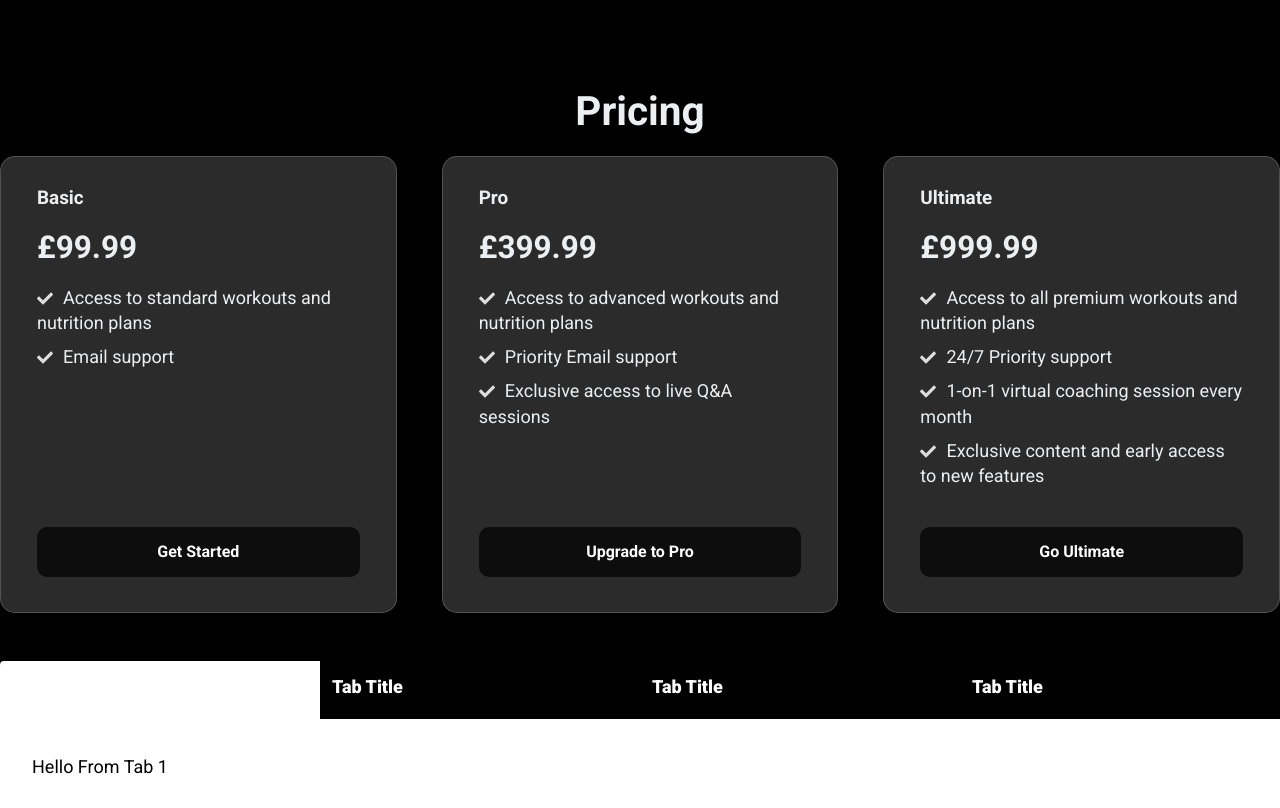
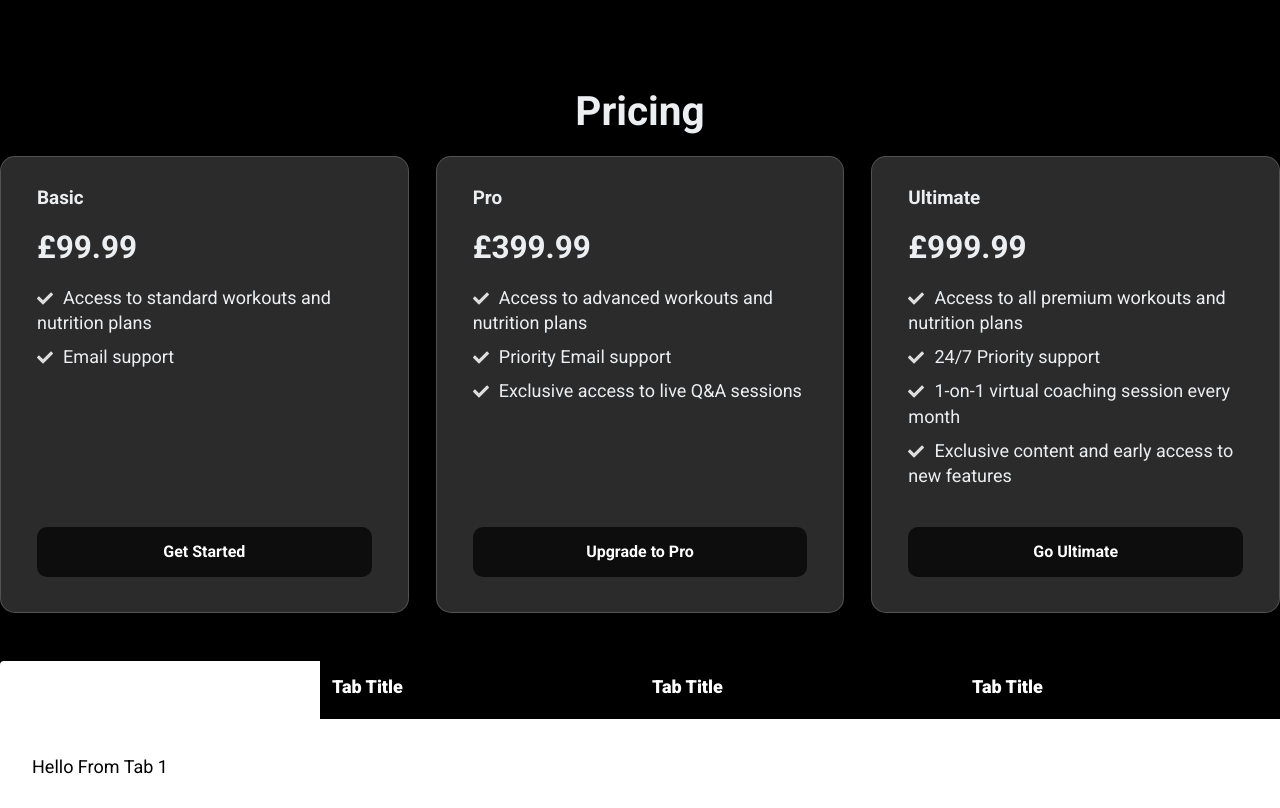
Before and after one commit to awaritefe/portfolio, a Vue app: page / in a window 1280 px wide. Shown: the part 453-1261 px from the top of the page. Built offline with nearby package versions, Linux system fonts and the light colour scheme.

Commit message:
hoveer state

```diff
--- a/src/components/AppCard.vue
+++ b/src/components/AppCard.vue
@@ -1,6 +1,6 @@
 <template>
   <!-- Media / Portfolio -->
-  <div class="card-container grid grid-cols-2 xl:container xl:mx-auto">
+  <div class="card-container grid grid-cols-2 md:container md:mx-auto">
     <div class="card aspect-square relative">
       <picture class="card-image absolute top-0 left-0 w-auto">
         <img
--- a/src/components/AppItem.vue
+++ b/src/components/AppItem.vue
@@ -1,5 +1,5 @@
 <template>
-  <main class="main flow">
+  <main class="main flow md:container md:mx-auto">
     <h1 class="main__heading">Pricing</h1>
     <div class="main__items items" ref="itemsContainer">
       <div class="main__inner">
@@ -9,13 +9,21 @@
           class="items__card item"
           ref="itemElements"
           @mousemove="applyOverlayMask($event, index)"
+          @mouseleave="resetOverlayMask"
         >
           <h2 class="item__heading">{{ item.heading }}</h2>
           <p class="item__price">{{ item.price }}</p>
           <ul role="list" class="item__bullets flow">
             <li v-for="(bullet, bIndex) in item.bullets" :key="bIndex">{{ bullet }}</li>
           </ul>
-          <a :href="item.link" class="item__cta cta" :data-index="index">{{ item.cta }}</a>
+          <a
+            :href="item.link"
+            class="item__cta cta"
+            :data-index="index"
+            @mousemove="applyOverlayMask($event, index)"
+            @mouseleave="resetOverlayMask"
+            >{{ item.cta }}</a
+          >
         </div>
       </div>
       <div class="overlay main__inner" :style="overlayStyle" ref="overlay">
@@ -78,13 +86,10 @@ export default {
     }
   },
   mounted() {
-    // Call the updateOverlayItems method when the component is mounted
     this.updateOverlayItems()
-    // Listen for window resize events and update overlay items accordingly
     window.addEventListener('resize', this.updateOverlayItems)
   },
-  unmounted() {
-    // Remove the window resize event listener when the component is destroyed
+  beforeUnmount() {
     window.removeEventListener('resize', this.updateOverlayItems)
   },
   methods: {
@@ -94,23 +99,22 @@ export default {
       const x = event.clientX - overlayRect.left
       const y = event.clientY - overlayRect.top
 
-      this.overlayStyle.opacity = 1
-      this.overlayStyle['--x'] = `${x}px`
-      this.overlayStyle['--y'] = `${y}px`
-
-      // Update overlay item dimensions and position
-      this.updateOverlayItems(x, y, index)
+      this.overlayStyle = {
+        opacity: 1,
+        '--x': `${x}px`,
+        '--y': `${y}px`
+      }
+    },
+    resetOverlayMask() {
+      this.overlayStyle.opacity = 0
     },
     updateOverlayItems() {
       const overlayEl = this.$refs.overlay
       const overlayRect = overlayEl.getBoundingClientRect()
-
-      // Loop through each overlay item
-      const overlayItems = this.$refs.overlay.children
-      for (let i = 0; i < overlayItems.length; i++) {
-        overlayItems[i].style.width = `${overlayRect.width}px`
-        overlayItems[i].style.height = `${overlayRect.height}px`
-      }
+      Array.from(this.$refs.overlay.children).forEach((item) => {
+        item.style.width = `${overlayRect.width}px`
+        item.style.height = `${overlayRect.height}px`
+      })
     }
   }
 }
@@ -128,7 +132,7 @@ export default {
   &__inner {
     display: flex;
     flex-wrap: wrap;
-    gap: 2.5em;
+    gap: 1.5em;
   }
 
   .items {
@@ -202,6 +206,7 @@ export default {
         border-radius: 10px;
         font-size: 1rem;
         font-weight: 600;
+        position: relative;
       }
     }
   }
@@ -230,22 +235,16 @@ export default {
     box-shadow: 0 0 0 1px inset hsl(var(--hsl));
   }
 
-  .overlay .cta {
-    display: block;
-    grid-row: -1;
-    width: 100%;
-    background-color: hsl(var(--hsl));
-    box-shadow: 0 0 0 1px hsl(var(--hsl));
+  .cta {
+    &:hover {
+      background-color: hsla(var(--hsl), 1);
+      box-shadow: 0 0 0 1px hsl(var(--hsl));
+    }
   }
 
   :not(.overlay) > .item {
     transition: 0.4s background ease;
     will-change: background;
   }
-
-  :not(.overlay) > .item:hover {
-    --lightness: 95%;
-    background: hsla(var(--hsl), 0.1);
-  }
 }
 </style>
```
